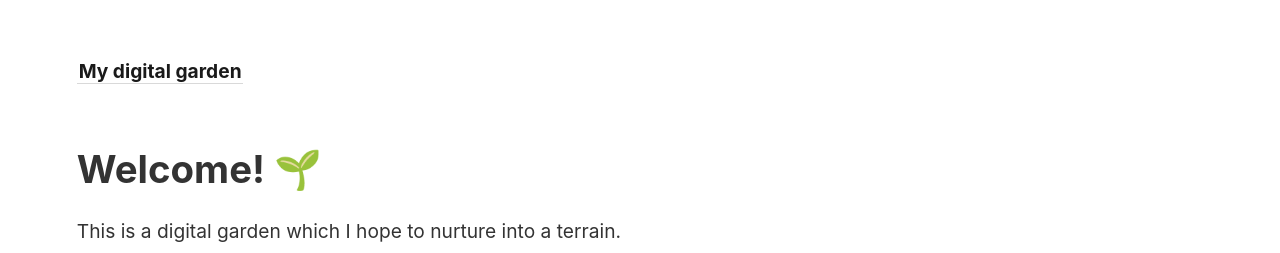
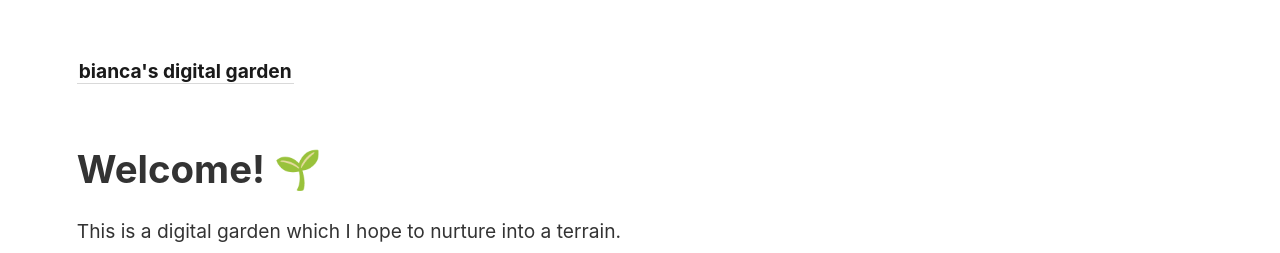
Before and after one commit to pbma-alat/digitalgarden, a Jekyll site: the page built from _pages/index.md, in a window 1280 px wide. Shown: the top 253 px of the page. Built offline with Jekyll 4.4.1, drawn with Linux system fonts in a browser that asks for light colours.

Commit message:
updated site title

```diff
--- a/_config.yml
+++ b/_config.yml
@@ -1,4 +1,4 @@
-title:               My digital garden
+title:               bianca's digital garden
 include:             ['_pages']
 exclude:             ['_includes/notes_graph.json']
 # You may need to change the base URL depending on your deploy configuration.
```
Also changed, not shown: 1 other file.
